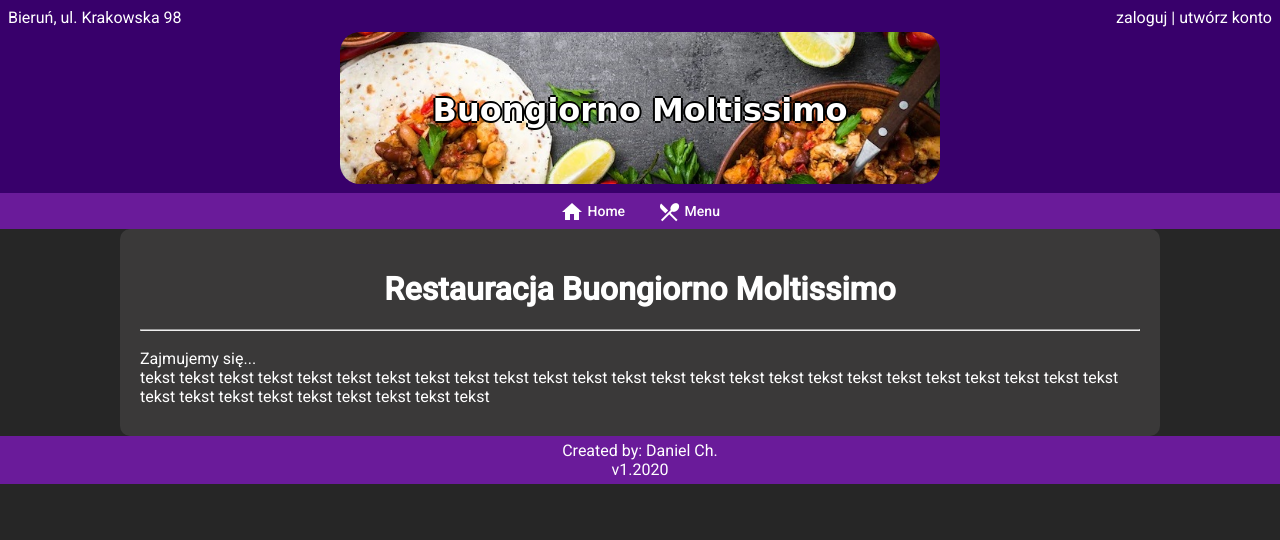
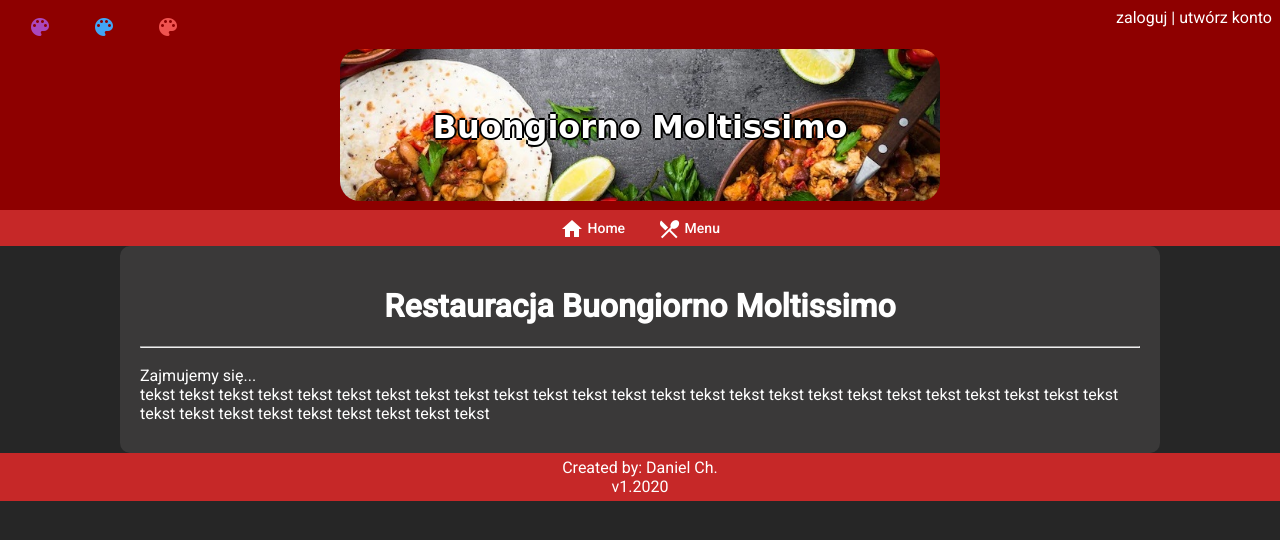
Before and after one commit to danielChrzanowski/RBM, an Angular app: page /home in a window 1280 px wide. Shown: the top 540 px of the page. Built offline with nearby package versions, Linux system fonts and the light colour scheme.

Commit message:
change style buttons

```diff
--- a/angular.json
+++ b/angular.json
@@ -27,10 +27,24 @@
               "src/favicon.ico",
               "src/assets"
             ],
+            "extractCss": true,
             "styles": [
-              "./node_modules/@angular/material/prebuilt-themes/pink-bluegrey.css",
-              "src/myTheme.scss",
-              "src/styles.scss"
+              "src/styles.scss",
+              {
+                "input": "src/assets/styles/purpleTheme.scss",
+                "bundleName": "purpleTheme",
+                "inject": false
+              },
+              {
+                "input": "src/assets/styles/blueTheme.scss",
+                "bundleName": "blueTheme",
+                "inject": false
+              },
+              {
+                "input": "src/assets/styles/redTheme.scss",
+                "bundleName": "redTheme",
+                "inject": false
+              }
             ],
             "scripts": []
           },
--- a/src/app/app.component.html
+++ b/src/app/app.component.html
@@ -1,7 +1,15 @@
 <div class="colorBar">
 
   <div class="loginBarLeft">
-    Bieruń, ul. Krakowska 98
+    <button mat-button (click)="loadTheme('purpleTheme.css')">
+      <mat-icon class="purpleIcon">color_lens</mat-icon>
+    </button>
+    <button mat-button (click)="loadTheme('blueTheme.css')">
+      <mat-icon class="blueIcon">color_lens</mat-icon>
+    </button>
+    <button mat-button (click)="loadTheme('redTheme.css')">
+      <mat-icon class="redIcon">color_lens</mat-icon>
+    </button>
   </div>
 
   <div class="loginBarRight">
--- a/src/app/app.component.scss
+++ b/src/app/app.component.scss
@@ -1,7 +1,3 @@
-.colorBar {
-    background-color: #38006b;
-}
-
 .banner {
     padding-top: 5px;
     padding-bottom: 5px;
@@ -26,18 +22,6 @@
     top: 50%;
     left: 50%;
     transform: translate(-50%, -50%);
-}
-
-.navbar {
-    background-color: #6a1b9a;
-    text-align: center;
-}
-
-.footer {
-    background-color: #6a1b9a;
-    text-align: center;
-    padding-bottom: 5px;
-    padding-top: 5px;
 }
 
 .loginBarLeft {
@@ -68,3 +52,15 @@
 #loginBarText:active {
     font-size: 95%;
 }
+
+.purpleIcon {
+    color: #ab47bc;
+}
+
+.blueIcon {
+    color: #42a5f5;
+}
+
+.redIcon {
+    color: #ef5350;
+}
--- a/src/app/app.component.ts
+++ b/src/app/app.component.ts
@@ -1,6 +1,7 @@
-import { Component } from '@angular/core';
+import { Component, Inject } from '@angular/core';
 import { Router } from '@angular/router';
 import { LoggedUserService } from './models/logged-user/logged-user.service';
+import { DOCUMENT } from '@angular/common';
 
 @Component({
   selector: 'app-root',
@@ -13,7 +14,8 @@ export class AppComponent {
   uzytkownik: LoggedUserService;
 
   constructor(private router: Router,
-    private loggedUserService: LoggedUserService) {
+    private loggedUserService: LoggedUserService,
+    @Inject(DOCUMENT) private document: Document) {
 
     this.uzytkownik = loggedUserService.getLoggedUser();
 
@@ -24,6 +26,15 @@ export class AppComponent {
 
     this.refreshUser();
 
+  }
+
+  loadTheme(cssFile: string) {
+    const headEl = this.document.getElementsByTagName('head')[0];
+    const newLinkEl = this.document.createElement('link');
+    newLinkEl.rel = 'stylesheet';
+    newLinkEl.href = cssFile;
+
+    headEl.appendChild(newLinkEl);
   }
 
   logout() {
--- a/src/app/material.module.ts
+++ b/src/app/material.module.ts
@@ -22,7 +22,7 @@ import { MatCardModule } from '@angular/material/card';
 //import { MatExpansionModule } from '@angular/material/expansion';
 //import { MatButtonToggleModule } from '@angular/material/button-toggle';
 //import { MatChipsModule } from '@angular/material/chips';
-//import { MatIconModule } from '@angular/material/icon';
+import { MatIconModule } from '@angular/material/icon';
 //import { MatProgressSpinnerModule } from '@angular/material/progress-spinner';
 //import { MatProgressBarModule } from '@angular/material/progress-bar';
 //import { MatDialogModule } from '@angular/material/dialog';
@@ -56,7 +56,7 @@ const materialModules = [
   //MatExpansionModule,
   //MatButtonToggleModule,
   //MatChipsModule,
-  //MatIconModule,
+  MatIconModule,
   //MatProgressSpinnerModule,
   //MatProgressBarModule,
   //MatDialogModule,
--- /dev/null
+++ b/src/assets/styles/blueTheme.scss
@@ -0,0 +1,15 @@
+.colorBar {
+  background-color: #004c8c;
+}
+
+.navbar {
+  background-color: #0277bd;
+  text-align: center;
+}
+
+.footer {
+  background-color: #0277bd;
+  text-align: center;
+  padding-bottom: 5px;
+  padding-top: 5px;
+}
--- /dev/null
+++ b/src/assets/styles/purpleTheme.scss
@@ -0,0 +1,15 @@
+.colorBar {
+    background-color: #38006b;
+}
+
+.navbar {
+    background-color: #6a1b9a;
+    text-align: center;
+}
+
+.footer {
+    background-color: #6a1b9a;
+    text-align: center;
+    padding-bottom: 5px;
+    padding-top: 5px;
+}
--- /dev/null
+++ b/src/assets/styles/redTheme.scss
@@ -0,0 +1,15 @@
+.colorBar {
+  background-color: #8e0000;
+}
+
+.navbar {
+  background-color: #c62828;
+  text-align: center;
+}
+
+.footer {
+  background-color: #c62828;
+  text-align: center;
+  padding-bottom: 5px;
+  padding-top: 5px;
+}
--- a/src/myTheme.scss
+++ /dev/null
@@ -1,10 +0,0 @@
-@import "~@angular/material/theming";
-@include mat-core();
-
-$myTheme-primary: mat-palette($mat-purple, 400);
-$myTheme-accent: mat-palette($mat-red);
-$myTheme-warn: mat-palette($mat-red);
-
-$myTheme: mat-dark-theme($myTheme-primary, $myTheme-accent, $myTheme-warn);
-
-@include angular-material-theme($myTheme);
--- a/src/styles.scss
+++ b/src/styles.scss
@@ -1,4 +1,14 @@
 /* You can add global styles to this file, and also import other style files */
+@import "~@angular/material/theming";
+@include mat-core();
+
+$myTheme-primary: mat-palette($mat-purple, 400);
+$myTheme-accent: mat-palette($mat-red);
+$myTheme-warn: mat-palette($mat-red);
+
+$myTheme: mat-dark-theme($myTheme-primary, $myTheme-accent, $myTheme-warn);
+
+@include angular-material-theme($myTheme);
 
 html,
 body {
@@ -19,6 +29,21 @@ h1 {
     text-align: center;
 }
 
+.colorBar {
+    background-color: #38006b;
+}
+
+.navbar {
+    background-color: #6a1b9a;
+    text-align: center;
+}
+
+.footer {
+    background-color: #6a1b9a;
+    text-align: center;
+    padding-bottom: 5px;
+    padding-top: 5px;
+}
 .content {
     position: relative;
     left: 50%;
```
